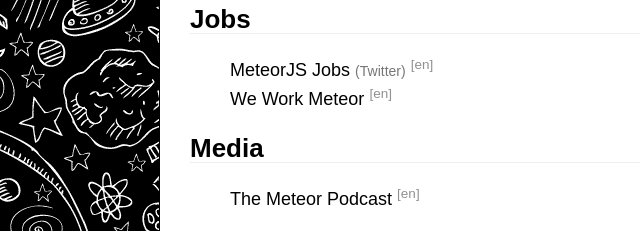
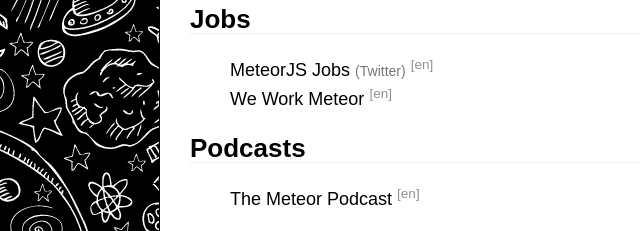
Before and after one commit to Urigo/awesome-meteor, a plain HTML site: page index.html in a window 1280 px wide. Shown: the part 800-1031 px from the top of the page, 0-640 px from the left. Drawn offline with Linux system fonts and the light colour scheme.

Commit message:
Update 2014-06-21T16:27:25.778Z

```diff
--- a/index.html
+++ b/index.html
@@ -146,7 +146,7 @@
 
   </ul>
 
-  <h2>Media</h2>
+  <h2>Podcasts</h2>
   <ul>
 
     <li>
```
